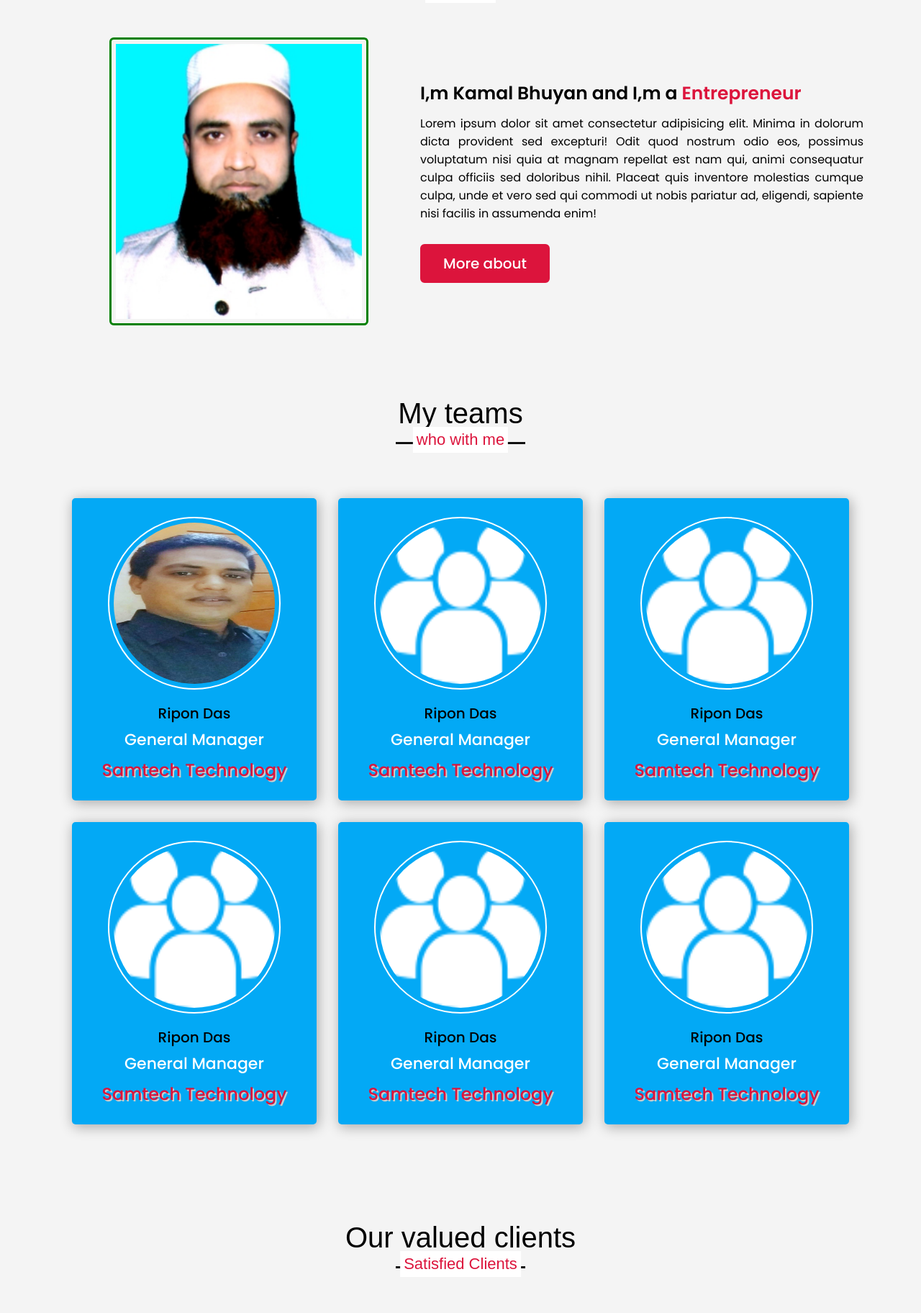
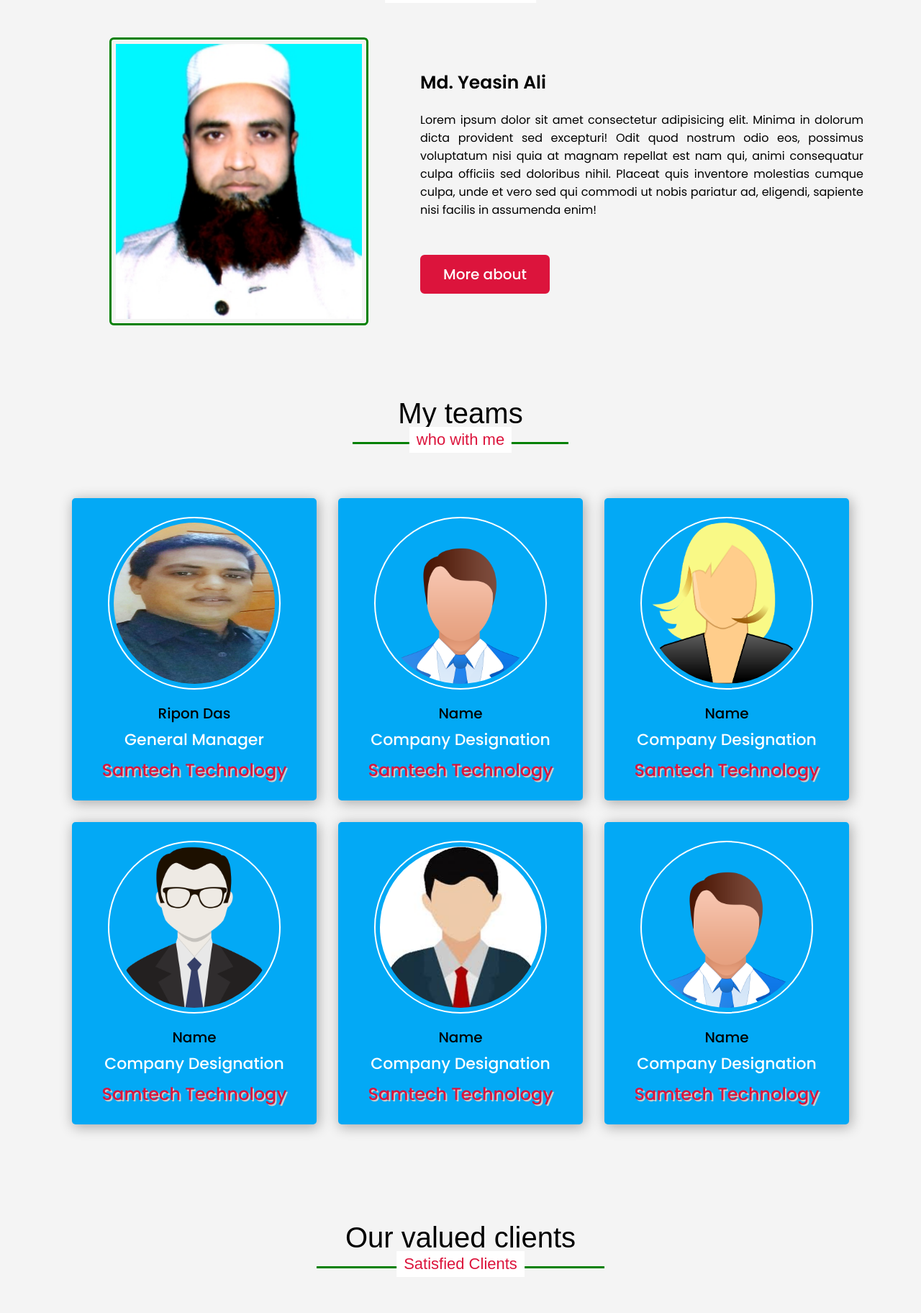
Before and after one commit to Bipul-dev01/samtech, a plain HTML site: page about.html in a window 1280 px wide. Shown: the part 479-2303 px from the top of the page at 72% size. Drawn offline with nearby package versions, Linux system fonts and the light colour scheme.

Commit message:
about section edit

```diff
--- a/about.html
+++ b/about.html
@@ -80,13 +80,13 @@
 *************************************************************** -->
 <section class="about" id="about">
     <div class="max-width">
-        <h2 class="title">About me</h2>
+        <h2 class="title">About us</h2>
         <div class="about-content">
             <div class="column left">
                 <img src="./images/AboutUs/boss.jpg" alt="">
             </div>
             <div class="column right">
-                <div class="text">I,m Kamal Bhuyan and I,m a <span class="typing-2">Entrepreneur</span></div>
+                <div class="text">Md. Yeasin Ali</div>
                 <p>Lorem ipsum dolor sit amet consectetur adipisicing elit. Minima in dolorum dicta provident sed excepturi! Odit quod nostrum odio eos, possimus voluptatum nisi quia at magnam repellat est nam qui, animi consequatur culpa officiis sed doloribus nihil. Placeat quis inventore molestias cumque culpa, unde et vero sed qui commodi ut nobis pariatur ad, eligendi, sapiente nisi facilis in assumenda enim!</p>
                 <a href="#">More about</a>
             </div>
@@ -110,33 +110,33 @@
                     <p>Samtech Technology</p>
             </div>
             <div class="card">
-                    <img src="./images/whyUsGallery/4.png">
-                    <h1>Ripon Das</h1>
-                    <h2>General Manager</h2>
+                    <img src="./images/AboutUs/avatar-659652_1280.webp">
+                    <h1>Name</h1>
+                    <h2>Company Designation</h2>
                     <p>Samtech Technology</p>
             </div>
             <div class="card">
-                    <img src="./images/whyUsGallery/4.png">
-                    <h1>Ripon Das</h1>
-                    <h2>General Manager</h2>
+                    <img src="./images/AboutUs/AvatorPic.webp">
+                    <h1>Name</h1>
+                    <h2>Company Designation</h2>
                     <p>Samtech Technology</p>
             </div>
             <div class="card">
-                    <img src="./images/whyUsGallery/4.png">
-                    <h1>Ripon Das</h1>
-                    <h2>General Manager</h2>
+                    <img src="./images/AboutUs/dummy-man-png-2-1.png">
+                    <h1>Name</h1>
+                    <h2>Company Designation</h2>
                     <p>Samtech Technology</p>
             </div>
             <div class="card">
-                    <img src="./images/whyUsGallery/4.png">
-                    <h1>Ripon Das</h1>
-                    <h2>General Manager</h2>
+                    <img src="./images/AboutUs/FacePicDummy.jpeg">
+                    <h1>Name</h1>
+                    <h2>Company Designation</h2>
                     <p>Samtech Technology</p>
             </div>
             <div class="card">
-                    <img src="./images/whyUsGallery/4.png">
-                    <h1>Ripon Das</h1>
-                    <h2>General Manager</h2>
+                    <img src="./images/AboutUs/avatar-659652_1280.webp">
+                    <h1>Name</h1>
+                    <h2>Company Designation</h2>
                     <p>Samtech Technology</p>
             </div>
         </div>
--- a/js/home.js
+++ b/js/home.js
@@ -1,7 +1,7 @@
 
 
 /* **********************************************************
-    Slide/Carousel Section JS Code
+Slide/Carousel Section JS Code html Code index.html below Nav
 ********************************************************** */
 var slideIndex = 1;
 showSlides(slideIndex);
--- a/style.css
+++ b/style.css
@@ -109,7 +109,9 @@ header ul .active a{
 
 header ul li a:hover{
     background: #2b93e3;
+
 }
+
 header ul li ul{
     position: absolute;
     left: 0;
@@ -603,9 +605,9 @@ section .title::before{
     position: absolute;
     bottom: 0px;
     left: 50%;
-    width: 180px;
+    width: 320px;
     height: 3px;
-    background: #111;
+    background: green;
     transform: translateX(-50%);
 }
  section .title::after{
@@ -614,12 +616,12 @@ section .title::before{
     left: 50%;
     font-size: 22px;
     color: crimson;
-    padding: 5px;
+    padding: 5px 10px;
     background: #fff;
     transform: translateX(-50%);
 }
 .about .title::after{
-     content: "who i am";
+     content: "proprietor message";
 }
 .about .about-content .left img{
     height: 400px;
@@ -648,6 +650,8 @@ section .title::before{
 }
 .about .about-content .right p{
     text-align: justify;
+    margin-top: 20px;
+    margin-bottom: 20px;
 }
 .about .about-content .right a{
     display: inline-block;
@@ -686,9 +690,9 @@ section .title-teams::before{
     position: absolute;
     bottom: 0px;
     left: 50%;
-    width: 180px;
+    width: 300px;
     height: 3px;
-    background: #111;
+    background: green;
     transform: translateX(-50%);
 }
  section .title-teams::after{
@@ -697,7 +701,7 @@ section .title-teams::before{
     left: 50%;
     font-size: 22px;
     color: crimson;
-    padding: 5px;
+    padding: 5px 10px;
     background: #fff;
     transform: translateX(-50%);
 }
@@ -784,9 +788,9 @@ section .title-customer::before{
     position: absolute;
     bottom: 0px;
     left: 50%;
-    width: 180px;
+    width: 400px;
     height: 3px;
-    background: #111;
+    background: green;
     transform: translateX(-50%);
 }
  section .title-customer::after{
@@ -795,7 +799,7 @@ section .title-customer::before{
     left: 50%;
     font-size: 22px;
     color: crimson;
-    padding: 5px;
+    padding: 5px 10px;
     background: #fff;
     transform: translateX(-50%);
 }
@@ -812,6 +816,7 @@ section .title-customer::before{
 }
 .valued-customer{
   margin-top: 100px;
+  margin-bottom: 80px;
 }
 .valued-customer .customer-list{
   display: flex;
```
Also changed, not shown: index.html (+1 -1 lines), productStyle.css (+6 -3 lines), images/AboutUs/AvatorPic.webp (added), images/AboutUs/FacePicDummy.jpeg (added), images/AboutUs/avatar-659652_1280.webp (added), images/AboutUs/dummy-man-png-2-1.png (added).
